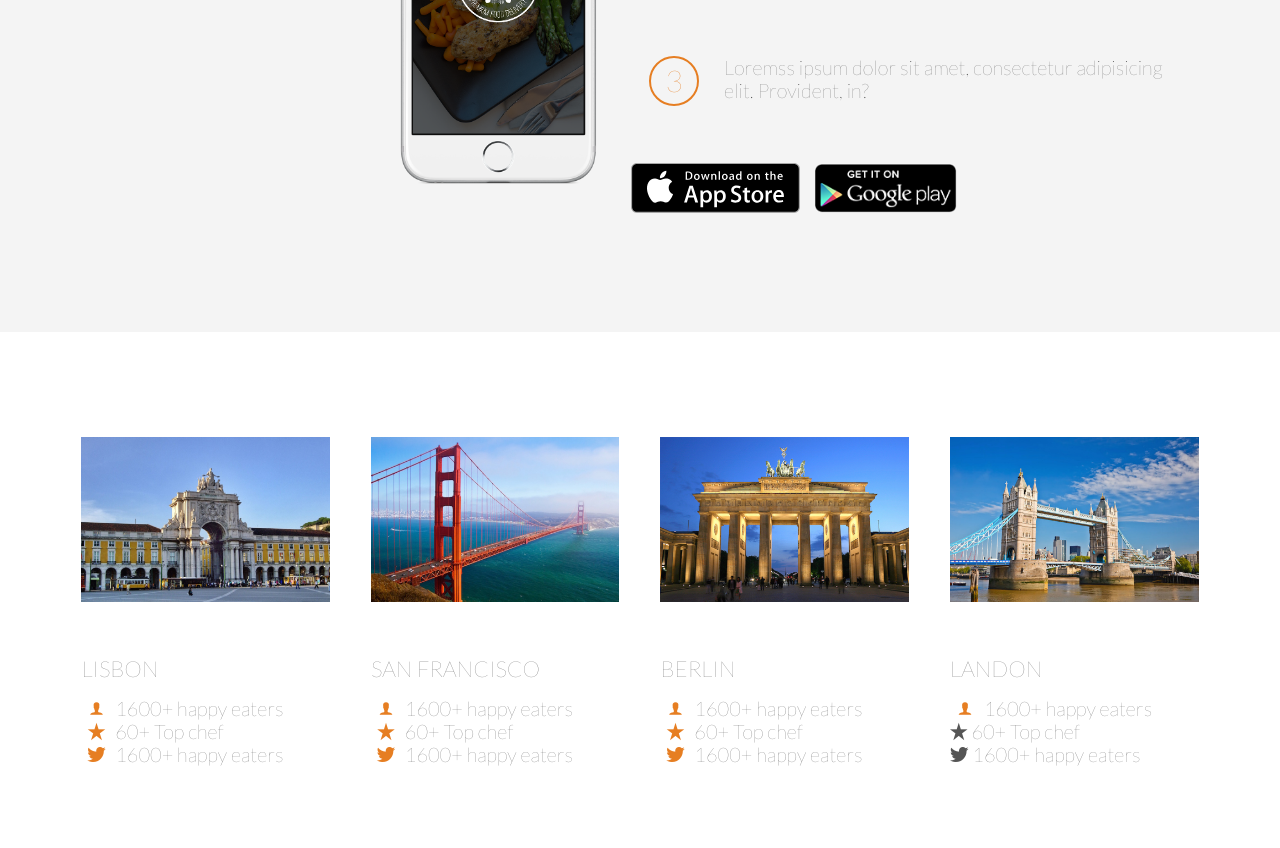
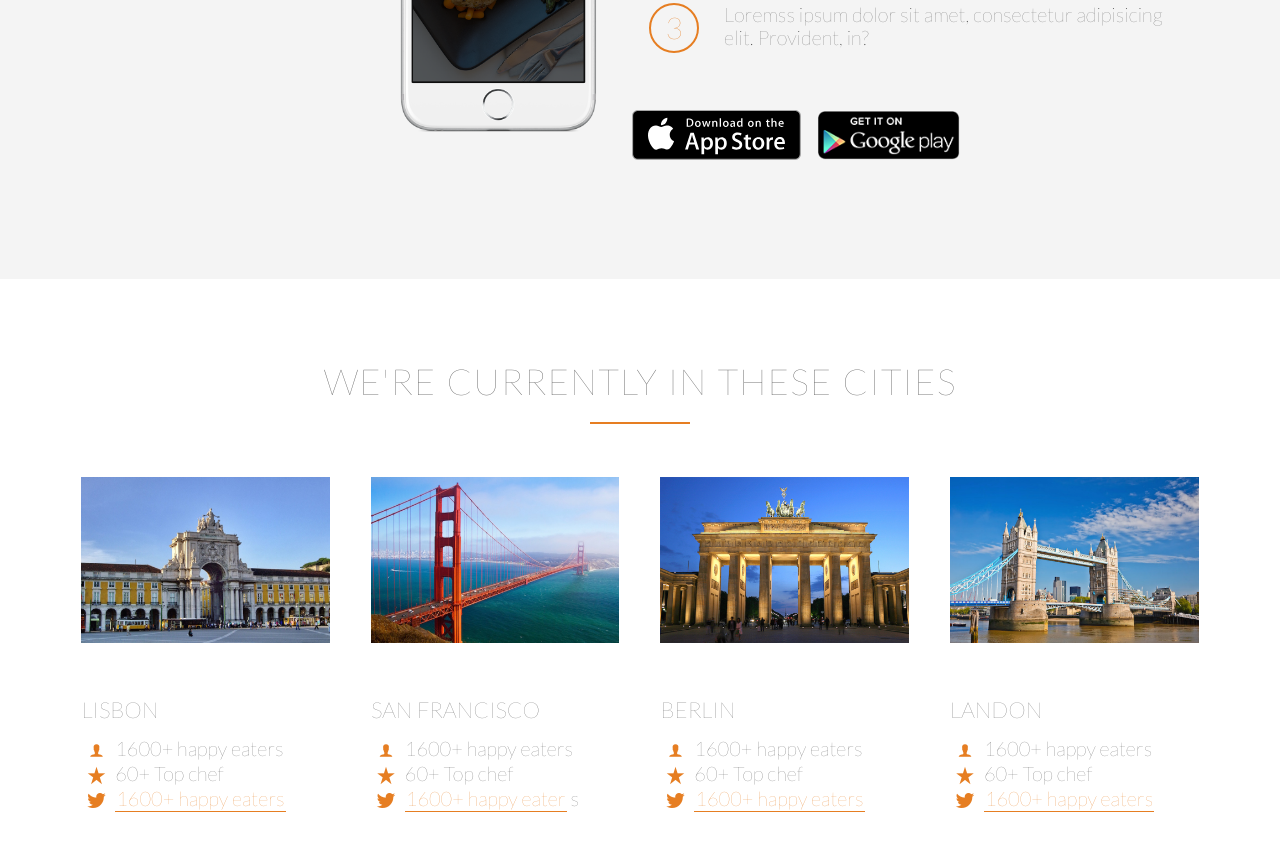
Before and after one commit to jonathan1965/The-killer, a plain HTML site: page index.html in a window 1280 px wide. Shown: the part 2321-3169 px from the top of the page. Drawn offline with Linux system fonts and the light colour scheme; files whose address does not match are found by name.

Commit message:
make it better

```diff
--- a/index.html
+++ b/index.html
@@ -165,21 +165,24 @@
      </section>
 
      <section class="section-cities">
+      <div class="row">
+        <h2>WE'RE CURRENTLY IN THESE CITIES</h2>
+     </div>
           <div class="row">
               <div class="col span-1-of-4 box">
                    <img src="resources/img/lisbon-3.jpg" alt="">
               <h3>lisbon</h3>
               <div class="city-feacture">
                 <i class="ion-ios-person small-icon"></i>
-                1600+ happy eaters
+               1600+ happy eaters
               </div>
               <div class="city-feacture">
                 <i class="ion-star small-icon"></i>
-                60+ Top chef
+             60+ Top chef
               </div>
               <div class="city-feacture">
                 <i class="ion-social-twitter small-icon"></i>
-                1600+ happy eaters
+                <a href="#">1600+ happy eaters</a>
               </div>
                 </div>
 
@@ -196,7 +199,7 @@
                </div>
                <div class="city-feacture">
                  <i class="ion-social-twitter small-icon"></i>
-                 1600+ happy eaters
+                 <a href="#">1600+ happy eater</a> s
                </div>
                  </div>
 
@@ -205,7 +208,7 @@
                <h3>BERLIN</h3>
                <div class="city-feacture">
                  <i class="ion-ios-person small-icon"></i>
-                 1600+ happy eaters
+                1600+ happy eaters
                </div>
                <div class="city-feacture">
                  <i class="ion-star small-icon"></i>
@@ -213,7 +216,7 @@
                </div>
                <div class="city-feacture">
                  <i class="ion-social-twitter small-icon"></i>
-                 1600+ happy eaters
+                 <a href="#">1600+ happy eaters</a>
                </div>
                  </div>
 
@@ -222,15 +225,15 @@
              <h3>LANDON</h3>
              <div class="city-feacture">
                <i class="ion-ios-person small-icon"></i>
-               1600+ happy eaters
+                1600+ happy eaters
              </div>
              <div class="city-feacture">
-               <i class="ion-star "></i>
+               <i class="ion-star small-icon"></i>
                60+ Top chef
              </div>
              <div class="city-feacture">
-               <i class="ion-social-twitter"></i>
-               1600+ happy eaters
+               <i class="ion-social-twitter small-icon"></i>
+               <a href="#">1600+ happy eaters</a>
              </div>
                </div>
 
--- a/resources/css/style.css
+++ b/resources/css/style.css
@@ -84,7 +84,8 @@ h2::after{
 }
 /*  Paragrapf */
 .long-copy{
-    line-height: 145% ;
+    line-height: 145%;
+
     width: 70%;
     margin-left: 15%;
 }
@@ -102,6 +103,9 @@ h2::after{
     display: block;
     color:#e67e22;
     margin-bottom: 10px;
+    font-size: 120%;
+
+
 }
 
 .small-icon {
@@ -109,6 +113,31 @@ h2::after{
     width: 30px;
     text-align: center;
     color: #e67e22;
+     /* secrete to aligh text and icon */
+     line-height: 120%;
+     vertical-align: middle;
+     margin-top: -2px ;
+
+}
+/* **************** */
+/*      Links     */
+/* **************** */
+a:link,
+a:visited {
+  color:#e67e22;
+  text-decoration: none;
+  padding: 1px;
+  border-bottom: 1px solid #e67e22;
+  transition: border-bottom 0.2s color 0.2s;
+
+
+}
+
+a:hover,
+a:active {
+  color:#e67e22;
+  border-bottom: 1px solid transparent;
+
 
 }
 
@@ -307,6 +336,10 @@ header {
    margin-right: 25px;
 
 }
+.btn-app:link,
+.btn-app:visited{
+    border: 0;
+}
 
 .btn-app img {
   height: 50px;
```
